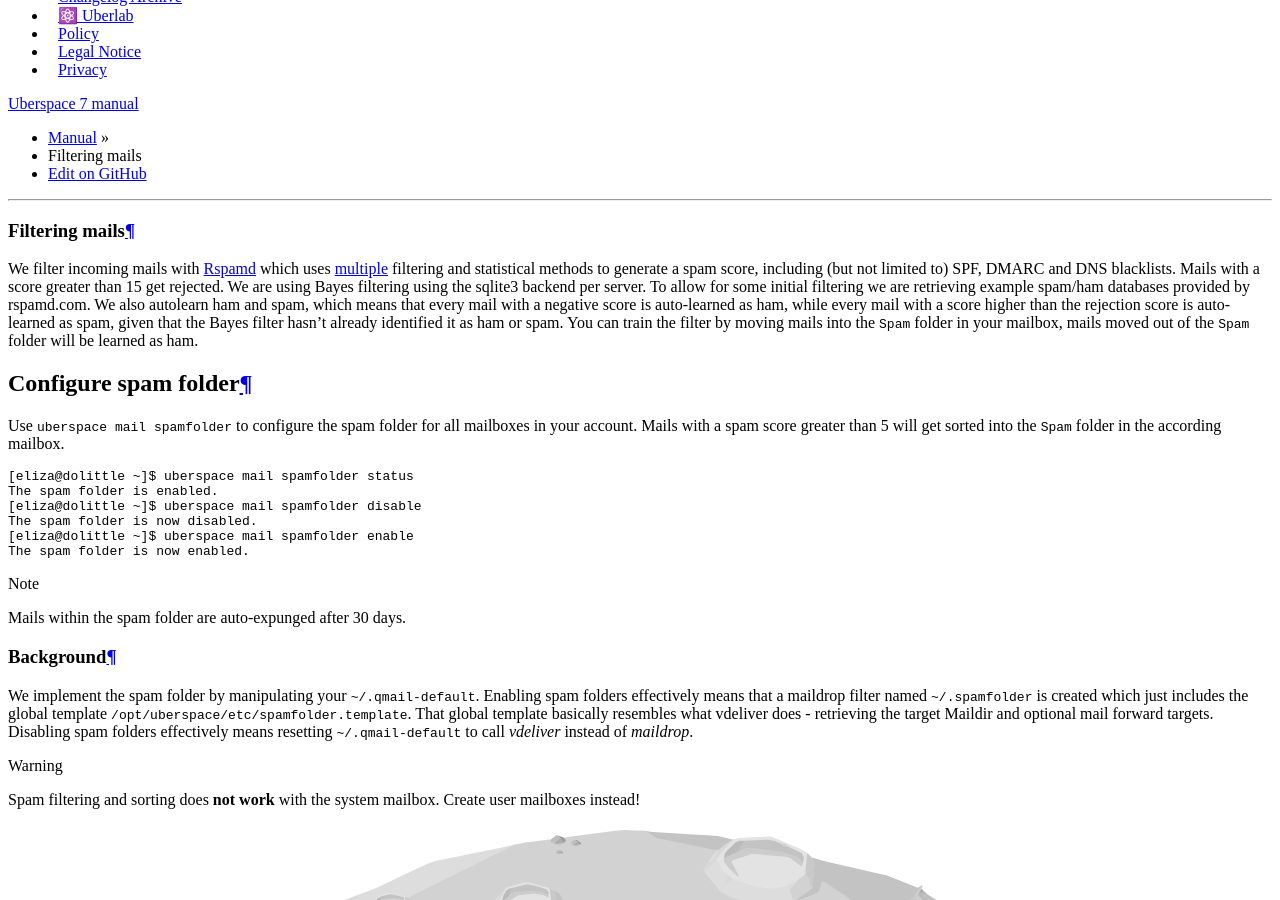
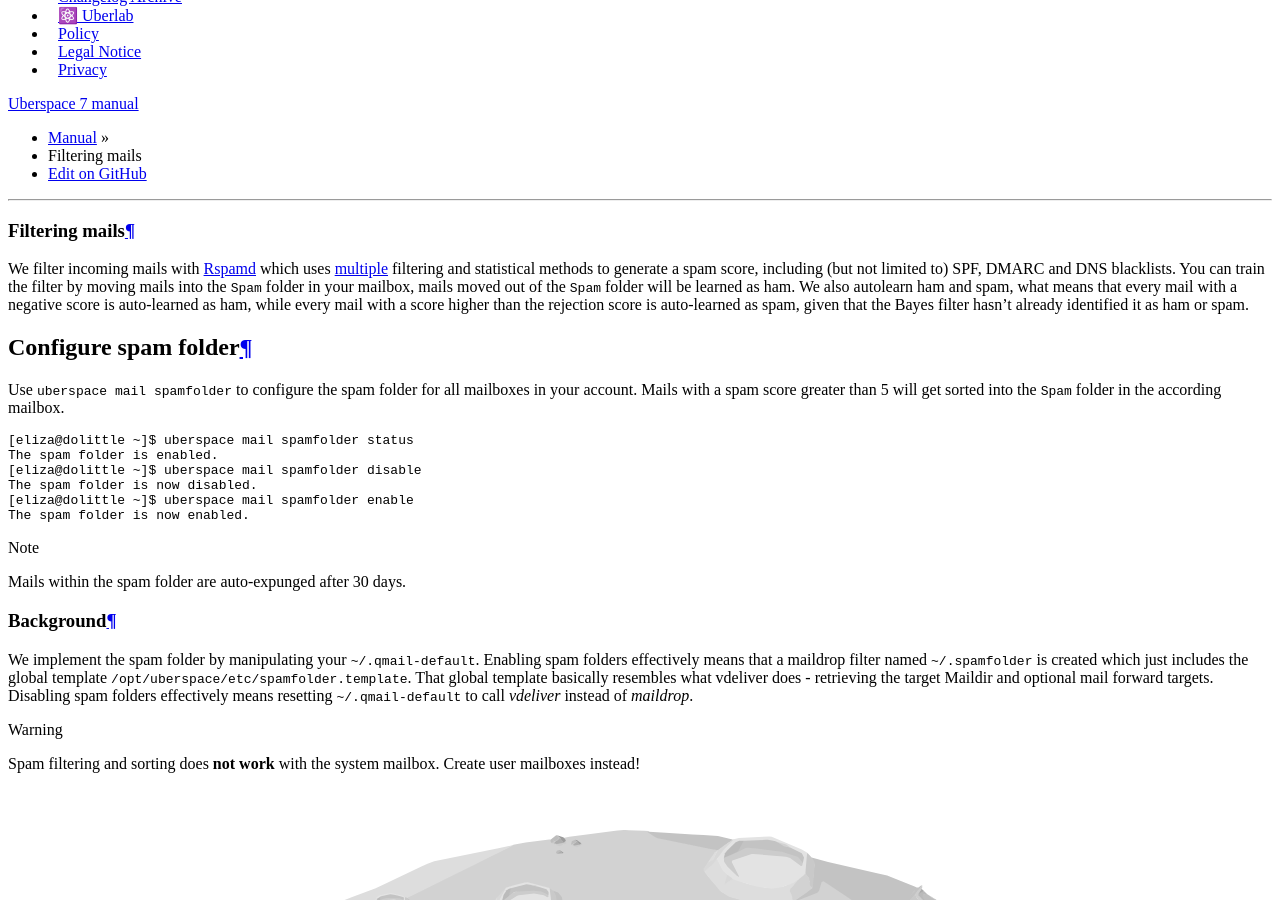
Before and after one commit to Uberspace/manual, a Sphinx documentation site: the page built from source/mail-spam.rst, in a window 1280 px wide and 900 px high, scrolled down 1680 px. Built offline with Sphinx 7.4.7 and the Read the Docs theme 2.0.0, drawn with Linux system fonts in a browser that asks for light colours.

Commit message:
remove information about sqlite backend spam filtering

```diff
--- a/source/mail-spam.rst
+++ b/source/mail-spam.rst
@@ -4,7 +4,7 @@
 Filtering mails
 ###############
 
-We filter incoming mails with `Rspamd <https://rspamd.com>`_ which uses `multiple <https://rspamd.com/comparison.html>`_ filtering and statistical methods to generate a spam score, including (but not limited to) SPF, DMARC and DNS blacklists. Mails with a score greater than 15 get rejected. We are using Bayes filtering using the sqlite3 backend per server. To allow for some initial filtering we are retrieving example spam/ham databases provided by rspamd.com. We also autolearn ham and spam, which means that every mail with a negative score is auto-learned as ham, while every mail with a score higher than the rejection score is auto-learned as spam, given that the Bayes filter hasn't already identified it as ham or spam. You can train the filter by moving mails into the ``Spam`` folder in your mailbox, mails moved out of the ``Spam`` folder will be learned as ham.
+We filter incoming mails with `Rspamd <https://rspamd.com>`_ which uses `multiple <https://rspamd.com/comparison.html>`_ filtering and statistical methods to generate a spam score, including (but not limited to) SPF, DMARC and DNS blacklists. You can train the filter by moving mails into the ``Spam`` folder in your mailbox, mails moved out of the ``Spam`` folder will be learned as ham. We also autolearn ham and spam, what means that every mail with a negative score is auto-learned as ham, while every mail with a score higher than the rejection score is auto-learned as spam, given that the Bayes filter hasn't already identified it as ham or spam.
 
 Configure spam folder
 =====================
```
